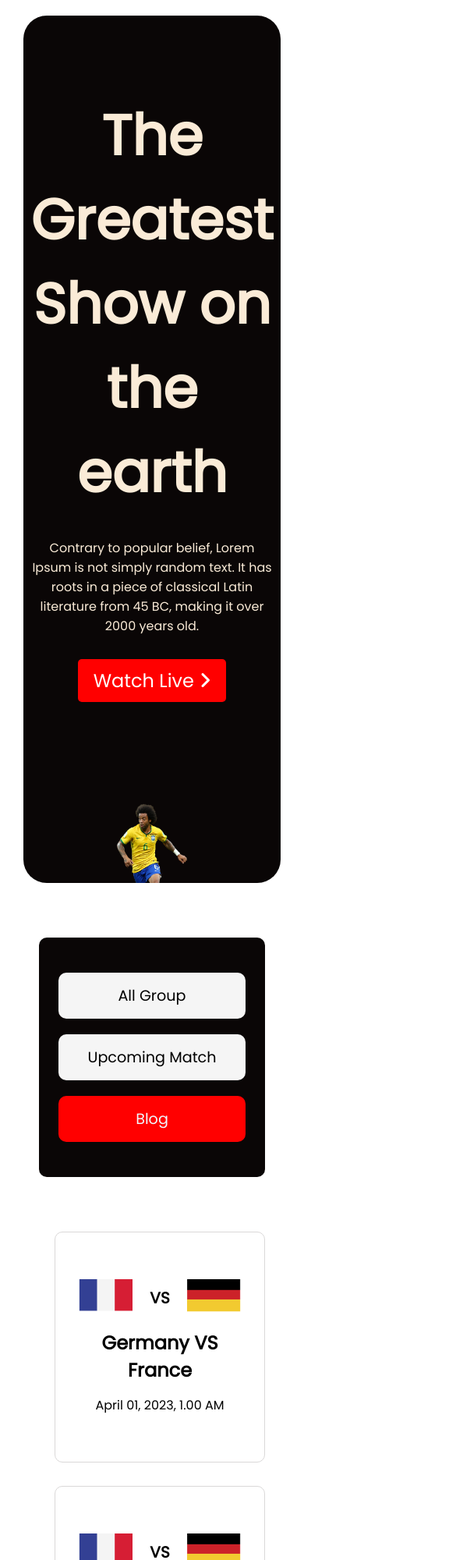
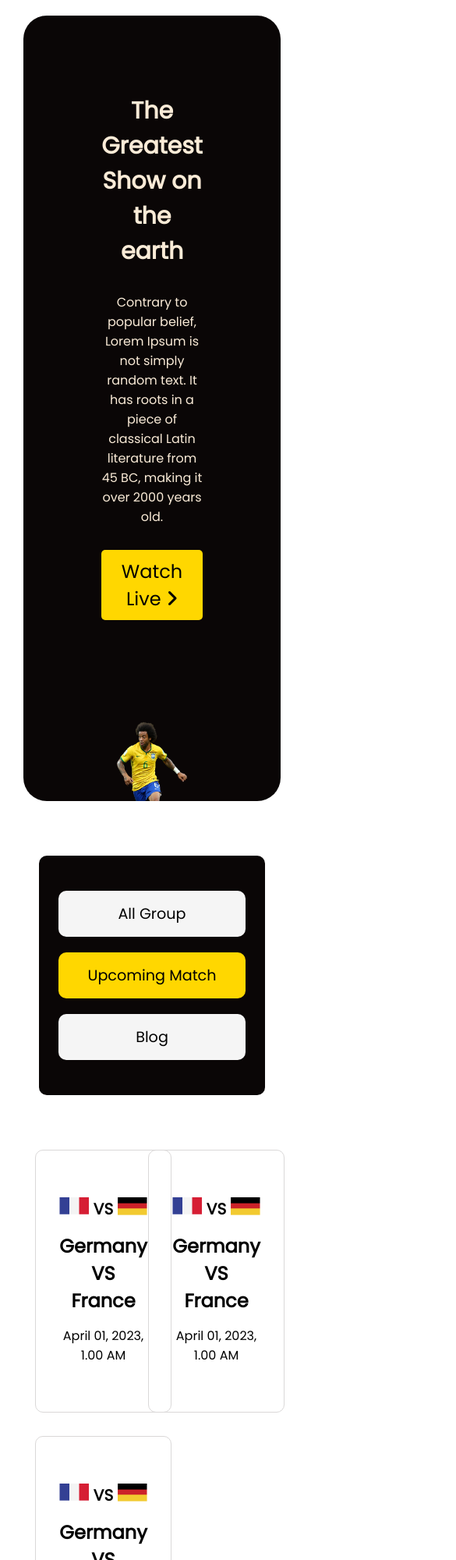
Before and after one commit to Ariful7/qatar-world-cup, a plain HTML site: page upcoming-match.html in a window 390 px wide. Shown: the top 2000 px of the page at 78% size, 585 px wide, since content can reach past the window. Drawn offline with Linux system fonts and the light colour scheme.

Commit message:
fifth  commit

```diff
--- a/css/styles.css
+++ b/css/styles.css
@@ -62,8 +62,8 @@
 
 button{
     padding: 10px 20px;
-    background-color: red;
-    color: white;
+    background-color: gold;
+    color: black;
     font-size: 1.5rem;
     border-radius: 5px;
     border: none;
@@ -107,8 +107,8 @@
     color:black;
 }
 .nav-item a.active{
-    background: red;
-    color: aliceblue;
+    background: gold;
+    color: black;
 }
 .nav-item a:hover{
     color:black;
@@ -255,6 +255,9 @@
     #hero-img-section{
         padding: 20px 30px;
     }
+    #hero-img-text h1{
+        font-size: 30px;
+    }
     #hero-img-box{
         display: grid;
         grid-template-columns: 100%;
@@ -280,15 +283,32 @@
         justify-items: center;
         margin-top: 70px;
     }
+    #page-links ul{
+        display: grid;
+        grid-template-columns: 100%;
+        justify-content: center;
+        justify-items: center;
+    }
 }
 
 /* for Tabs */
 
 @media only screen and (max-width: 992px) {
+    #hero-img-text h1{
+        font-size: 30px;
+    }
     #main-content-section{
         padding: 50px 50px;
         display: grid;
         grid-template-columns: 100%;
     }
 
+    #blog-list, #match-list{
+        display: grid;
+        grid-template-columns: 50% 50%;
+        justify-items: center;
+        justify-items: center;
+        margin-top: 70px;
+    }
+
 }
--- a/upcoming-match.html
+++ b/upcoming-match.html
@@ -33,8 +33,8 @@
             <div id="navbar-box">
                 <ul id="navbar">
                     <li class="nav-item"><a href="##" class="nav-item-link">All Group</a></li>
-                    <li class="nav-item"><a href="##" class="nav-item-link">Upcoming Match</a></li>
-                    <li class="nav-item"><a href="index.html" class="nav-item-link active">Blog</a></li>
+                    <li class="nav-item"><a href="##" class="nav-item-link active">Upcoming Match</a></li>
+                    <li class="nav-item"><a href="index.html" class="nav-item-link">Blog</a></li>
                 </ul>
             </div>
             <div id="match-list-box">
```
Also changed, not shown: index.html (+5 -5 lines).
